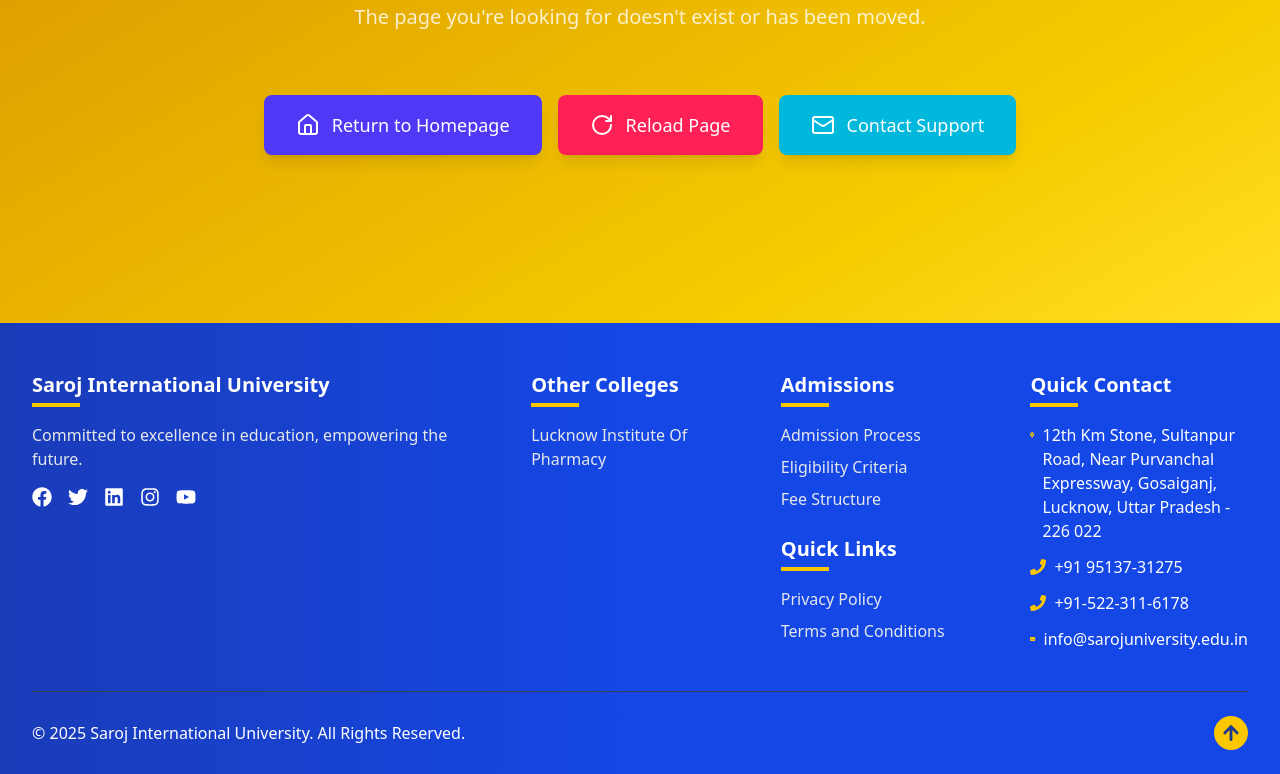
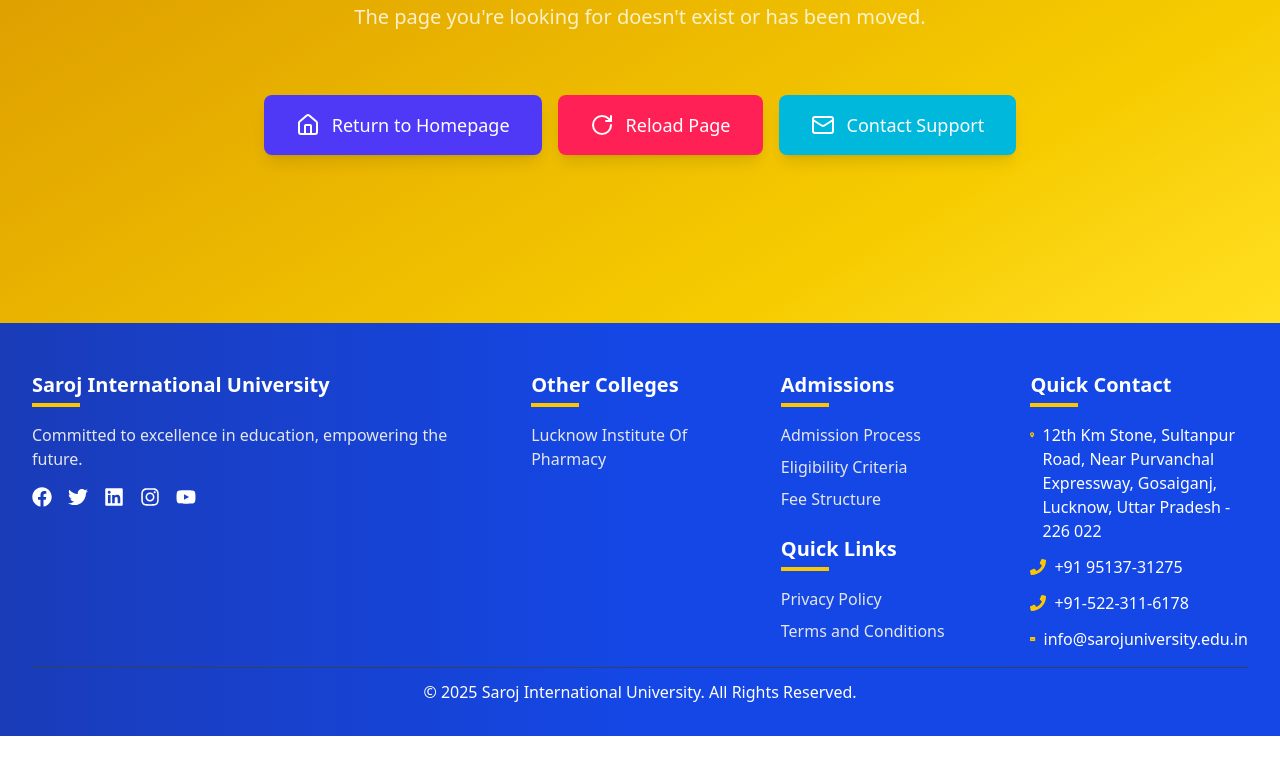
Before and after one commit to DevAyush01/saroj-university, a React (Vite) app: page /rnd in a window 1280 px wide. Shown: the part 558-1332 px from the top of the page. After the commit the page ends 1294 px from the top, so only its background shows below. Built offline with nearby package versions, Linux system fonts and the light colour scheme.

Commit message:
Footer updated

```diff
--- a/src/components/Footer.jsx
+++ b/src/components/Footer.jsx
@@ -17,9 +17,9 @@ const Footer = () => {
   };
 
   return (
-    <footer className="bg-gradient-to-r from-blue-800 via-blue-700 to-blue-700 text-white pt-12">
-      <div className="container mx-auto px-6 lg:px-8">
-        <div className="grid grid-cols-1 md:grid-cols-2 lg:grid-cols-5 gap-8">
+    <footer className="bg-gradient-to-r from-blue-800 via-blue-700 to-blue-700 text-white py-8">
+      <div className="container mx-auto px-6 lg:px-8 ">
+        <div className="grid grid-cols-1 md:grid-cols-2 py-4 lg:grid-cols-5 gap-8 ">
           {/* University Info */}
           <div className="lg:col-span-2">
             <h3 className="text-xl font-bold mb-4 relative pb-2">
@@ -109,15 +109,9 @@ const Footer = () => {
         </div>
 
         {/* Copyright & Back to Top */}
-        <div className="border-t border-gray-700 mt-10 py-6 flex justify-between items-center">
+        <div className="border-t border-gray-700  pt-3  flex justify-center items-center">
           <p>© {new Date().getFullYear()} Saroj International University. All Rights Reserved.</p>
-          <button
-            onClick={scrollToTop}
-            className="bg-yellow-400 text-blue-900 p-2 rounded-full hover:bg-white  hover:underline hover:underline-offset-8 transition-colors duration-300"
-            aria-label="Back to top"
-          >
-            <FaArrowUp size={18} />
-          </button>
+
         </div>
       </div>
     </footer>
```
